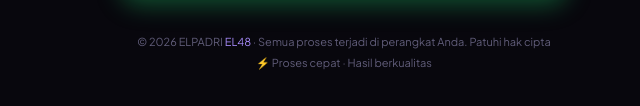
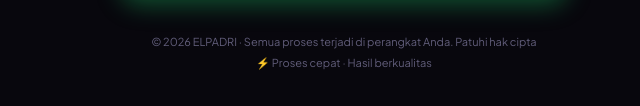
Before and after one commit to El48ai/Tukar-wajah, a website: page public/index.html in a window 1280 px wide. Shown: the part 1393-1499 px from the top of the page, 296-936 px from the left. Drawn offline with Linux system fonts and the light colour scheme; no server answers.

Commit message:
Remove link from footer copyright text

```diff
--- a/public/index.html
+++ b/public/index.html
@@ -261,7 +261,7 @@
   </div>
 
   <footer>
-    © 2026 ELPADRI <a href="#">EL48</a> · Semua proses terjadi di perangkat Anda. Patuhi hak cipta<br>
+    © 2026 ELPADRI <a href="#"></a> · Semua proses terjadi di perangkat Anda. Patuhi hak cipta<br>
     ⚡ Proses cepat · Hasil berkualitas
   </footer>
 </div>
```
